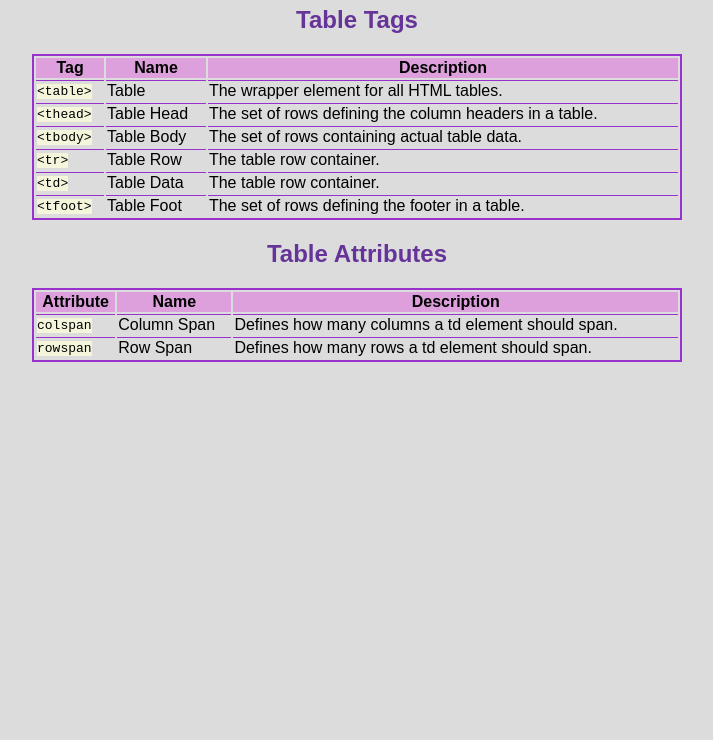
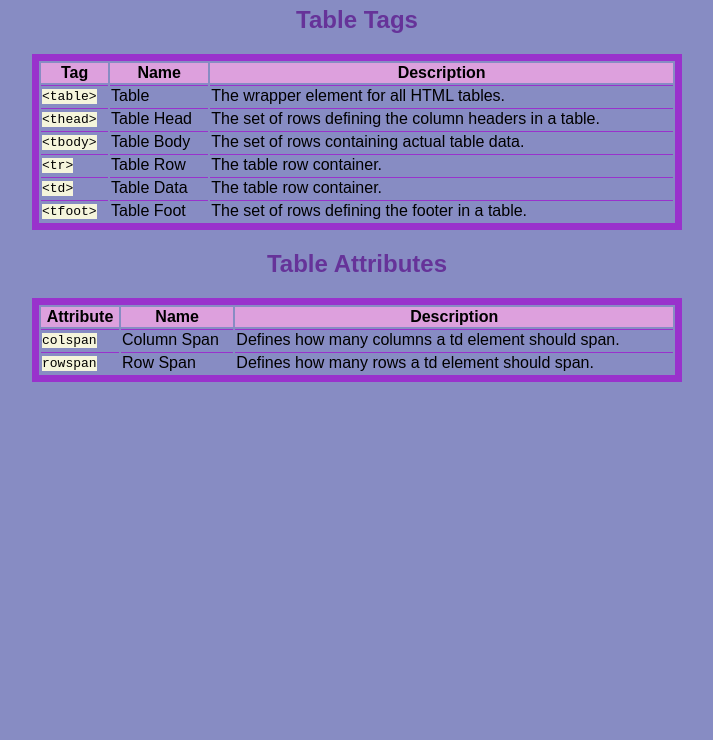
Before and after one commit to artjmaria/cheatsheetProject, a plain HTML site: page index.html in a window 1280 px wide. Shown: the part 60-800 px from the top of the page, without its empty margins (283-996 px from the left). Drawn offline with Linux system fonts and the light colour scheme.

Commit message:
add and edit css table

```diff
--- a/styles.css
+++ b/styles.css
@@ -1,6 +1,6 @@
 body {
     font-family: Arial, sans-serif;
-    background-color: gainsboro;
+    background-color: rgb(135, 140, 195);
 }
 
 h1 {
@@ -13,7 +13,7 @@ h2 {
 }
 
 table {
-    border: 2px solid darkorchid;
+    border: 7px solid darkorchid;
     width: 650px;
     margin: 0 auto;
 }
```
